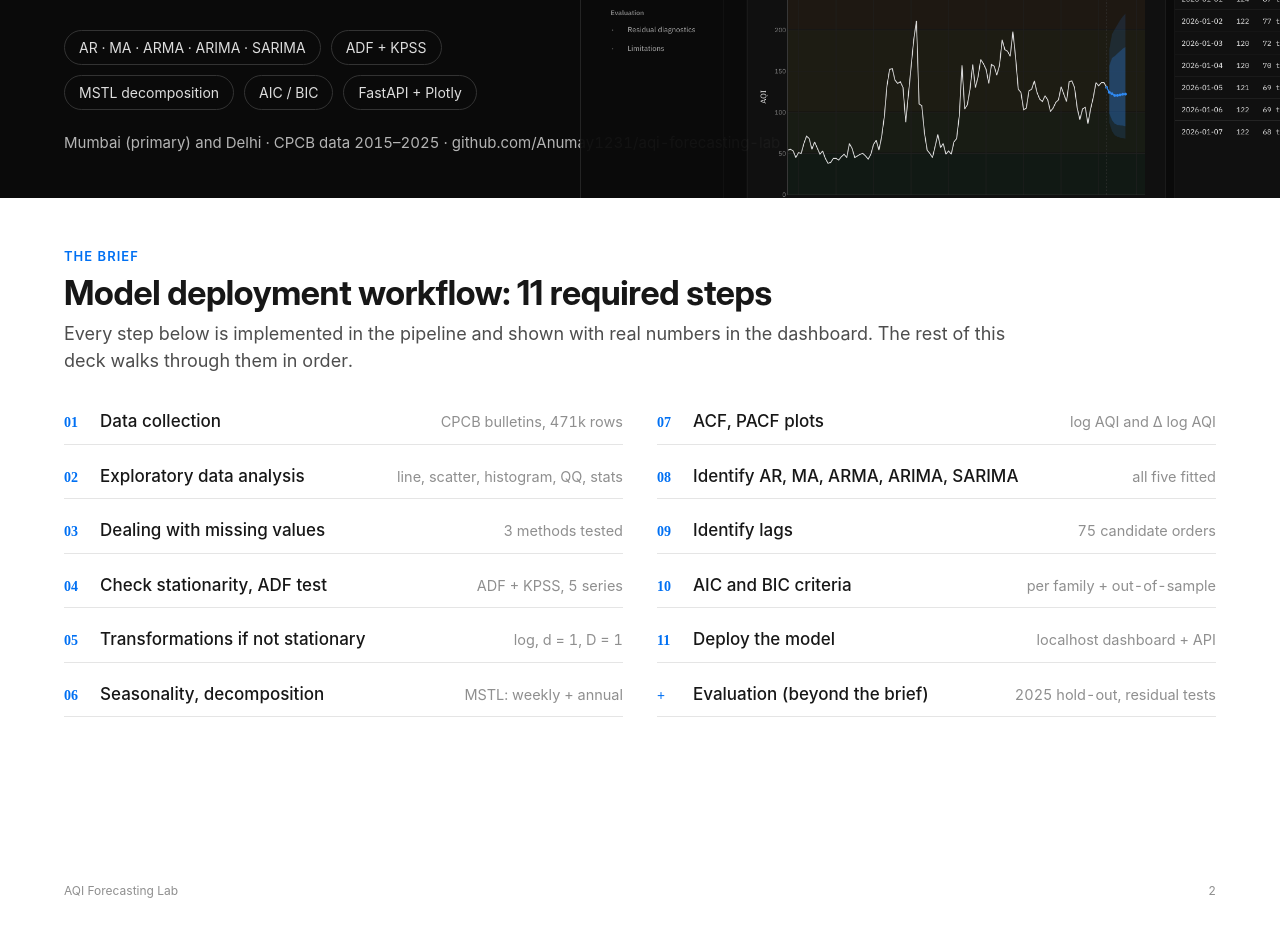
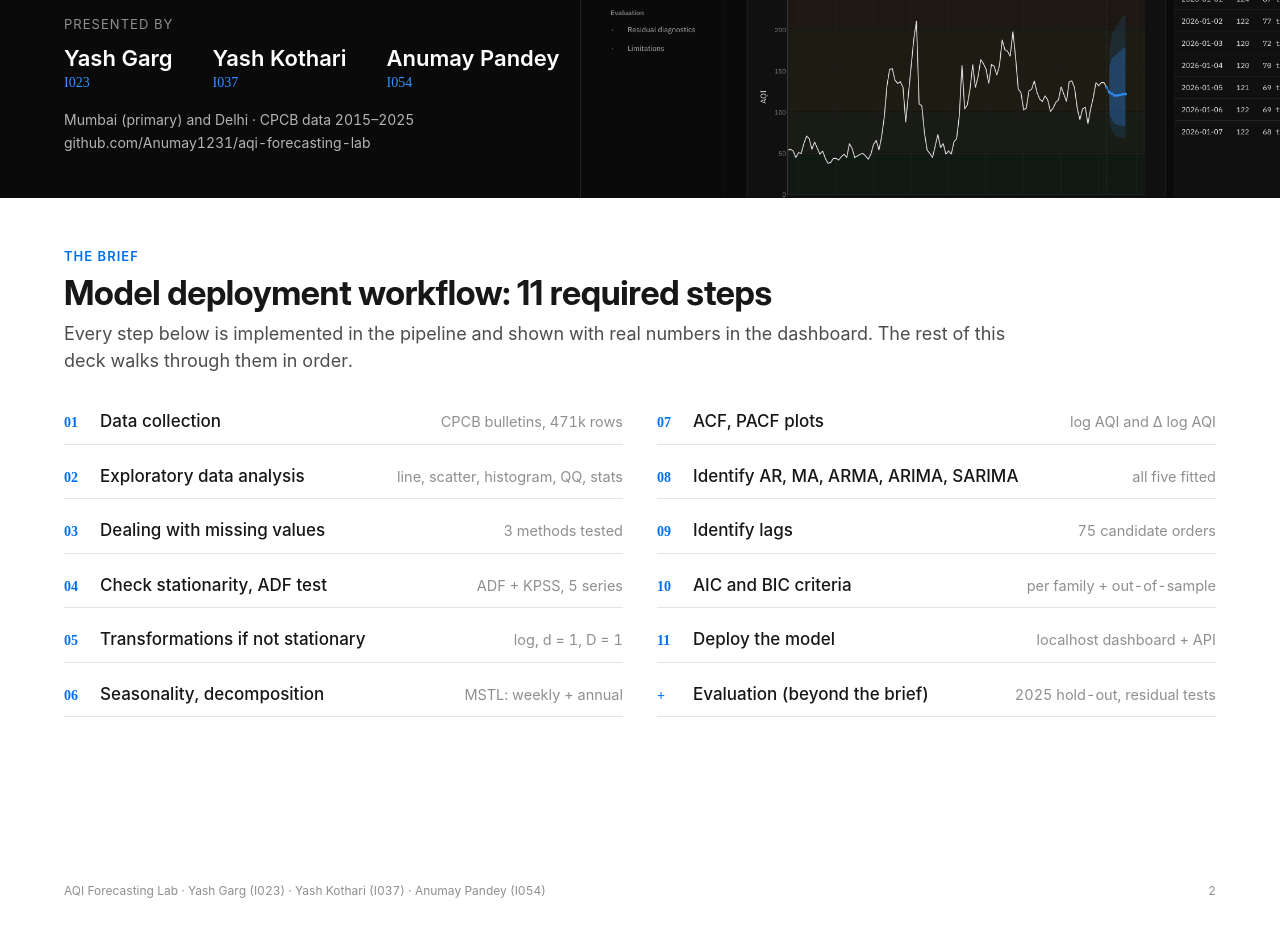
Before and after one commit to Anumay1231/aqi-forecasting-lab, a plain HTML site: page docs/presentation/deck.html in a window 1280 px wide. Shown: the part 522-1452 px from the top of the page. Drawn offline with Linux system fonts and the light colour scheme.

Commit message:
Add team names and roll numbers to presentation

```diff
--- a/docs/presentation/deck.html
+++ b/docs/presentation/deck.html
@@ -2,7 +2,7 @@
 <html lang="en">
 <head>
 <meta charset="utf-8">
-<title>AQI Forecasting Lab</title>
+<title>AQI Forecasting Lab — Yash Garg, Yash Kothari, Anumay Pandey</title>
 <style>
   @page { size: 1280px 720px; margin: 0; }
   :root {
@@ -72,10 +72,16 @@
   </div>
   <img src="shots/dashboard_dark.png" style="position:absolute; right:-120px; top:250px; width:820px; border-radius:12px; border:1px solid #262626; opacity:.95">
   <div>
-    <div class="chips" style="max-width:520px; margin-bottom:22px">
+    <div class="chips" style="max-width:520px; margin-bottom:18px">
       <span class="chip">AR · MA · ARMA · ARIMA · SARIMA</span><span class="chip">ADF + KPSS</span><span class="chip">MSTL decomposition</span><span class="chip">AIC / BIC</span><span class="chip">FastAPI + Plotly</span>
     </div>
-    <div style="font-size:15px">Mumbai (primary) and Delhi · CPCB data 2015–2025 · github.com/Anumay1231/aqi-forecasting-lab</div>
+    <div style="font-size:13px; letter-spacing:.08em; text-transform:uppercase; color:#8f8f8f; margin-bottom:10px">Presented by</div>
+    <div style="display:flex; gap:40px; margin-bottom:18px">
+      <div><div style="font:600 22px/1.2 'Inter'; color:#fff">Yash Garg</div><div style="font:500 14px 'JetBrains Mono'; color:#3291ff; margin-top:4px">I023</div></div>
+      <div><div style="font:600 22px/1.2 'Inter'; color:#fff">Yash Kothari</div><div style="font:500 14px 'JetBrains Mono'; color:#3291ff; margin-top:4px">I037</div></div>
+      <div><div style="font:600 22px/1.2 'Inter'; color:#fff">Anumay Pandey</div><div style="font:500 14px 'JetBrains Mono'; color:#3291ff; margin-top:4px">I054</div></div>
+    </div>
+    <div style="font-size:14px; line-height:1.6">Mumbai (primary) and Delhi · CPCB data 2015–2025<br>github.com/Anumay1231/aqi-forecasting-lab</div>
   </div>
 </section>
 
@@ -100,7 +106,7 @@
       <div class="g"><span class="n">+</span><span class="t">Evaluation (beyond the brief)</span><span class="d">2025 hold-out, residual tests</span></div>
     </div>
   </div>
-  <div class="foot"><span>AQI Forecasting Lab</span><span>2</span></div>
+  <div class="foot"><span>AQI Forecasting Lab · Yash Garg (I023) · Yash Kothari (I037) · Anumay Pandey (I054)</span><span>2</span></div>
 </section>
 
 <!-- 3 Choosing data -->
@@ -134,7 +140,7 @@
       <div class="note" style="margin-top:auto"><b>Cities.</b> Mumbai is the primary city. Delhi is run through the same pipeline as a contrast: much higher pollution and a stronger seasonal pattern.</div>
     </div>
   </div>
-  <div class="foot"><span>AQI Forecasting Lab</span><span>3</span></div>
+  <div class="foot"><span>AQI Forecasting Lab · Yash Garg (I023) · Yash Kothari (I037) · Anumay Pandey (I054)</span><span>3</span></div>
 </section>
 
 <!-- 4 Step 1 -->
@@ -254,7 +260,7 @@
       <div class="note" style="margin-top:auto">Missing dates in the window: 28 Feb, 1 Mar and 2 Apr 2019, 21 Sep 2023, 1 Jan 2025.</div>
     </div>
   </div>
-  <div class="foot"><span>AQI Forecasting Lab</span><span>8</span></div>
+  <div class="foot"><span>AQI Forecasting Lab · Yash Garg (I023) · Yash Kothari (I037) · Anumay Pandey (I054)</span><span>8</span></div>
 </section>
 
 <!-- 9 Step 4 -->
@@ -309,7 +315,7 @@
       <div class="note" style="margin-top:16px"><b>All models are fitted to log AQI.</b> This also keeps forecasts positive and makes the intervals wider on high-pollution days, which matches the data.</div>
     </div>
   </div>
-  <div class="foot"><span>AQI Forecasting Lab</span><span>10</span></div>
+  <div class="foot"><span>AQI Forecasting Lab · Yash Garg (I023) · Yash Kothari (I037) · Anumay Pandey (I054)</span><span>10</span></div>
 </section>
 
 <!-- 11 Step 6 -->
@@ -600,7 +606,7 @@
       <tr><td>11</td><td>Deploy the model</td><td>FastAPI + Plotly dashboard on localhost, one-click launch</td><td class="tick">✓</td></tr>
     </table>
   </div>
-  <div class="foot"><span>github.com/Anumay1231/aqi-forecasting-lab</span><span>23</span></div>
+  <div class="foot"><span>Yash Garg (I023) · Yash Kothari (I037) · Anumay Pandey (I054) · github.com/Anumay1231/aqi-forecasting-lab</span><span>23</span></div>
 </section>
 
 </body>
```
Also changed, not shown: 3 other files.
